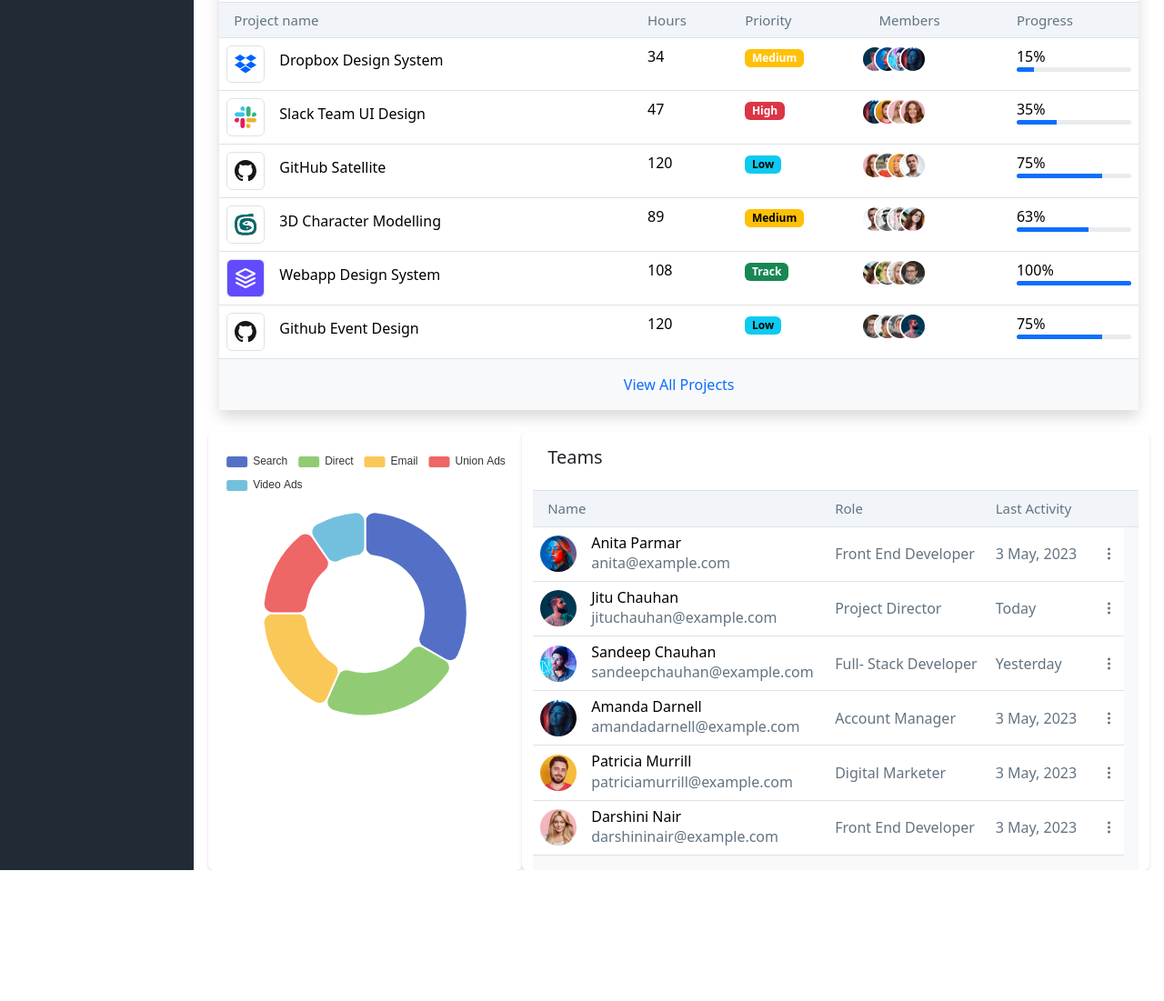
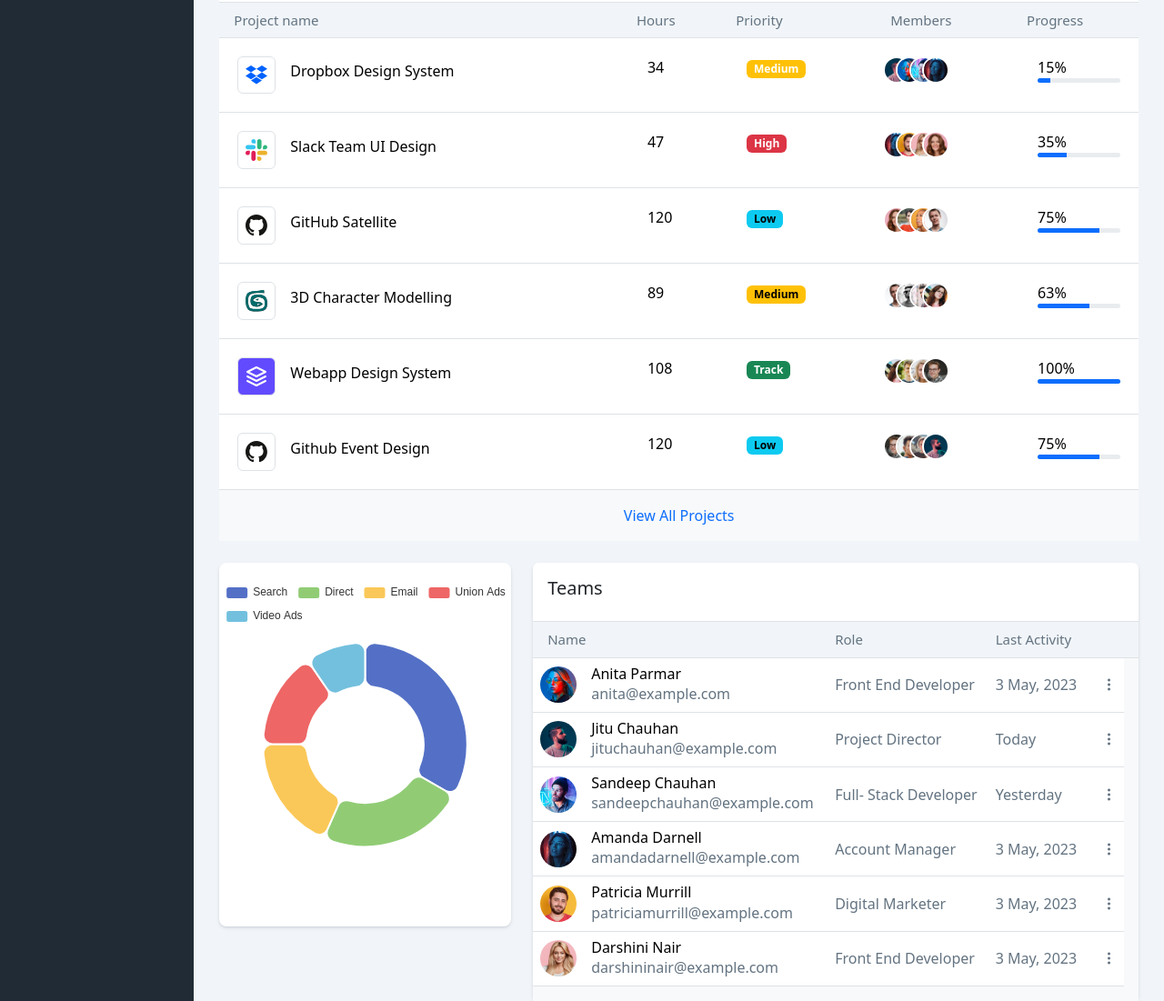
Before and after one commit to Hasnainsadique/dashbord, a plain HTML site: page index.html in a window 1280 px wide. Shown: the part 479-1580 px from the top of the page at 91% size. Before the commit the page ends 1436 px from the top, so only its background shows below. Drawn offline with nearby package versions, Linux system fonts and the light colour scheme.

Commit message:
final dashboard

```diff
--- a/assets/css/style.css
+++ b/assets/css/style.css
@@ -1,7 +1,9 @@
 :root {
     --primary-color: #212b36;
 }
-
+body{
+    background-color: #f1f5f9;
+}
 .row>div {
     /* border: 1px solid red; */
     /* height: 100vh; */
@@ -17,7 +19,9 @@ ul{
     list-style: none;
     padding: 0;
 }
-
+.my-table td{
+    padding: 20px !important;
+}
 .dark_bg {
     background-color: var(--primary-color);
 }
--- a/index.html
+++ b/index.html
@@ -223,15 +223,15 @@
 
         <div class="row mt-5 px-3">
           <div class="col-md-12">
-            <div class="container">
+            <div class="container-fluid">
               <div>
-                <div class="card border-0 shadow">
+                <div class="card border-0">
 
                   <div class="p-3 border-bottom">
                     <h5 class="">Active Projects</h5>
                   </div>
                   <div class="table-responsive bg-light">
-                    <table class="table">
+                    <table class="table my-table" cellpadding="10px">
                       <thead class="py-3">
                         <tr class="tabel-heading">
                           <th class="text- fw-normal ps-3">Project name</th>
@@ -425,16 +425,19 @@
                 </div>
               </div>
 
-              <div class="mt-4 rounded-3">
+              <div class="mt-4 ">
                 <div class="row">
-                  <div class="col-md-4 card box_shadow border-0 ">
-                    <div class="bg-white">
-                      <div id="main" style="height:400px;"></div>
+                  <div class="col-md-4">
+                    <div class="card box_shadow border-0 rounded-3 ">
+                      <div>
+                        <div id="main" style="height:400px;"></div>
+                      </div>
                     </div>
+
                   </div>
 
-                  <div class="col-md-8 card box_shadow bg-white border-0">
-
+                  <div class="col-md-8 ">
+                    <div class="card box_shadow bg-white border-0">
                       <div class="p-3 border-bottom">
                         <h5>Teams</h5>
                       </div>
@@ -493,7 +496,7 @@
                                   </div>
                                 </div>
                               </td>
-                               <td class="align-middle"><span class="gray">Project Director</span></td>
+                              <td class="align-middle"><span class="gray">Project Director</span></td>
                               <td class="align-middle">
                                 <div class="d-flex justify-content-between gap-4 gray">
                                   <div>Today</div>
@@ -555,7 +558,7 @@
                                   </div>
                                 </div>
                               </td>
-                               <td class="align-middle"><span class="gray">Account Manager</span></td>
+                              <td class="align-middle"><span class="gray">Account Manager</span></td>
                               <td class="align-middle">
                                 <div class="d-flex justify-content-between gap-4 gray">
                                   <div>3 May, 2023</div>
@@ -640,16 +643,18 @@
                         </table>
                       </div>
                     </div>
+
                   </div>
                 </div>
               </div>
+            </div>
 
 
-            </div>
           </div>
         </div>
       </div>
     </div>
+  </div>
   </div>
   <script src="./assets/js/bootstrap.bundle.min.js"></script>
   <script src="
```
